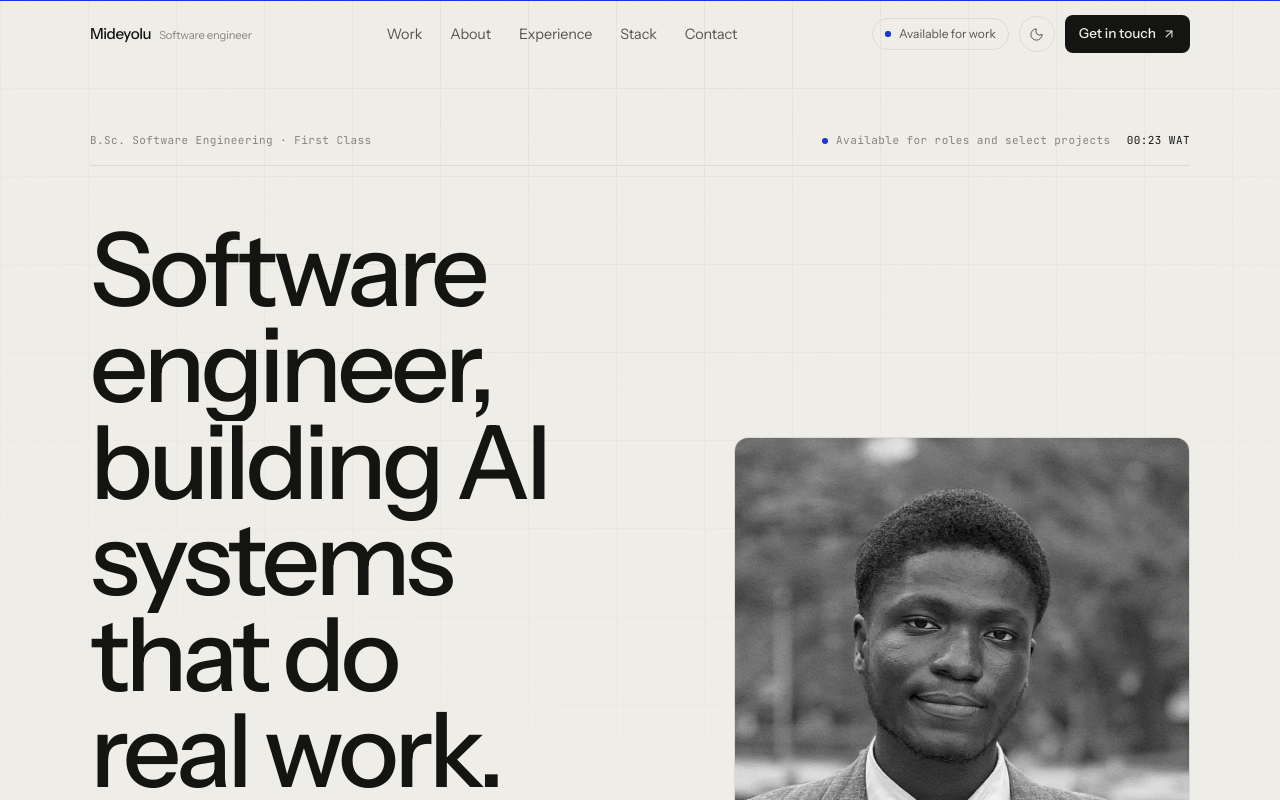
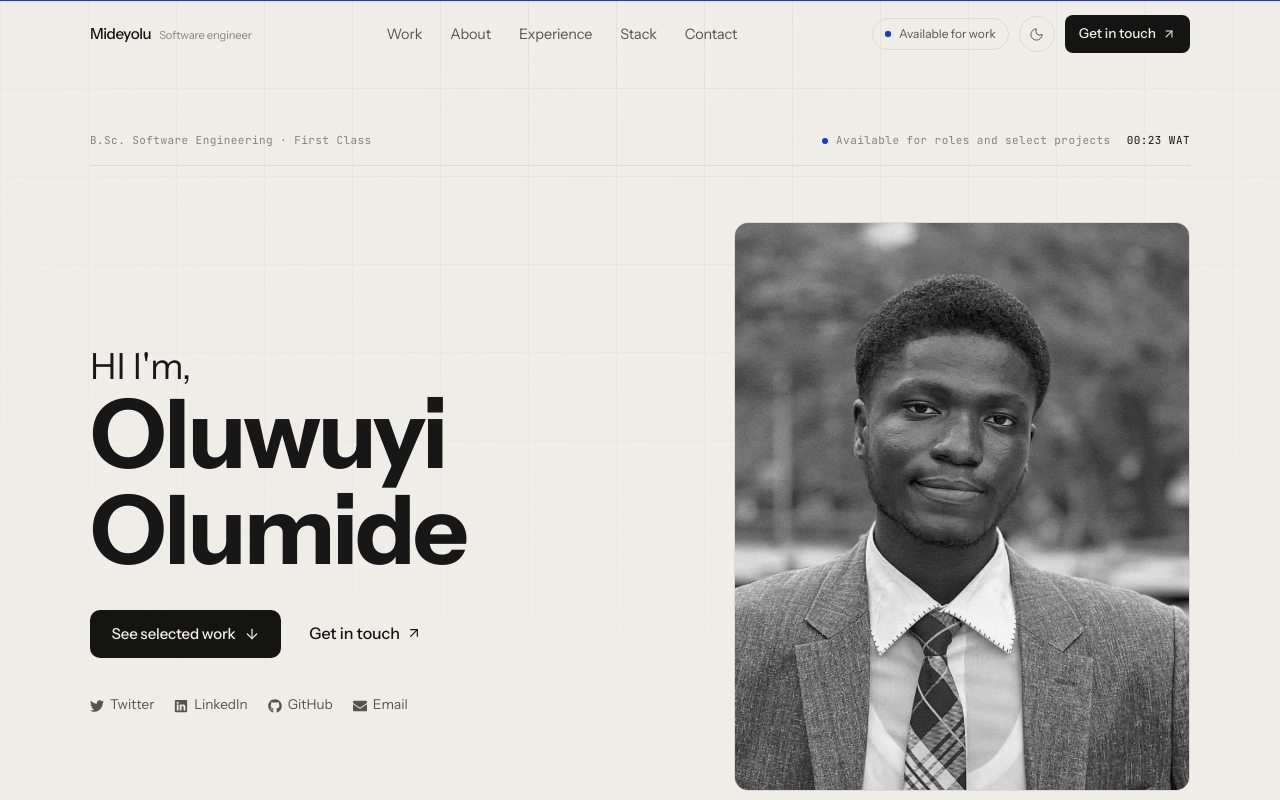
Before and after one commit to mideyolu/Portfolio, a React (Vite) app: page / in a window 1280 px wide. Shown: the top 800 px of the page. Built offline with nearby package versions, Linux system fonts and the light colour scheme.

Commit message:
updates to hero section

```diff
--- a/src/components/Hero/Hero.tsx
+++ b/src/components/Hero/Hero.tsx
@@ -7,7 +7,7 @@ import { motion, useReducedMotion } from "framer-motion";
 import { ArrowDown, ArrowUpRight } from "lucide-react";
 import { useEffect, useState } from "react";
 
-const LINES = ["Software engineer,", "building AI systems", "that do real work."];
+const LINES = ["HI I'm,", "Oluwuyi Olumide"];
 
 const STATS = [
     {
@@ -111,20 +111,22 @@ export function Hero() {
                     </span>
                 </motion.div>
 
-                <div className="grid items-end gap-10 pt-10 sm:pt-14 lg:grid-cols-[1.12fr_0.88fr] lg:gap-16">
+                <div className="grid items-center gap-10 pt-10 sm:pt-14 lg:grid-cols-[1.12fr_0.88fr] lg:gap-16">
                     {/* Headline */}
                     <div>
-                        <h1 className="display-xl text-ink">
+                        <h1 className="text-ink">
                             {LINES.map((line, i) => (
                                 <span
                                     key={line}
                                     className="block overflow-hidden pb-[0.06em] -mb-[0.06em]"
                                 >
                                     <motion.span
-                                        className="block"
-                                        initial={
-                                            reduce ? false : { y: "108%" }
-                                        }
+                                        className={`block ${
+                                            i === 0
+                                                ? "text-3xl sm:text-4xl font-normal text-neutral-900 dark:text-neutral-400"
+                                                : "text-6xl sm:text-7xl lg:text-8xl font-bold tracking-tight text-neutral-900 dark:text-white"
+                                        }`}
+                                        initial={reduce ? false : { y: "108%" }}
                                         animate={{ y: 0 }}
                                         transition={lineTransition(i)}
                                     >
@@ -133,13 +135,13 @@ export function Hero() {
                                 </span>
                             ))}
                         </h1>
-
+{/*
                         <motion.p className="lede mt-7 sm:mt-9" {...rise(0.5)}>
                             Clinical imaging at the edge, multi-agent planning
                             engines, and the interfaces that make them legible.
                             First Class Software Engineering graduate shipping
                             full-stack products end to end.
-                        </motion.p>
+                        </motion.p> */}
 
                         <motion.div
                             className="mt-8 flex flex-wrap items-center gap-x-7 gap-y-4"
@@ -168,13 +170,16 @@ export function Hero() {
                         >
                             {socialLinks.map((link) => {
                                 const Icon = link.icon;
-                                const external = !link.href.startsWith("mailto:");
+                                const external =
+                                    !link.href.startsWith("mailto:");
                                 return (
                                     <a
                                         key={link.label}
                                         href={link.href}
                                         target={external ? "_blank" : undefined}
-                                        rel={external ? "noreferrer" : undefined}
+                                        rel={
+                                            external ? "noreferrer" : undefined
+                                        }
                                         className="group inline-flex items-center gap-1.5 text-[0.85rem] text-ink2 transition-colors hover:text-ink"
                                     >
                                         <Icon className="size-3.5" />
@@ -207,7 +212,7 @@ export function Hero() {
                         </div>
                         <figcaption className="mt-3 border-t border-rule pt-3">
                             <span className="text-[0.85rem] text-ink">
-                                Olumide Oluwuyi
+                                Software Engineer
                             </span>
                         </figcaption>
                     </motion.figure>
```
